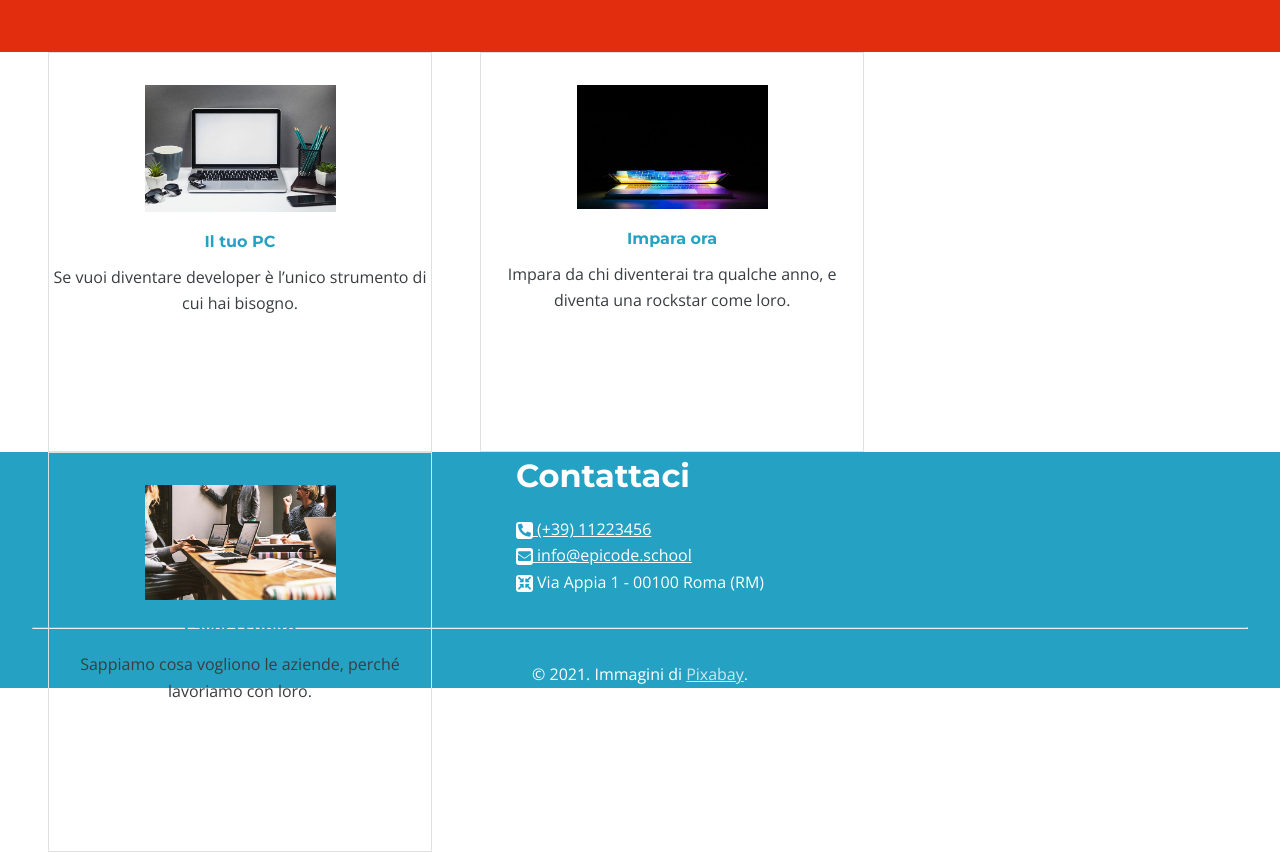
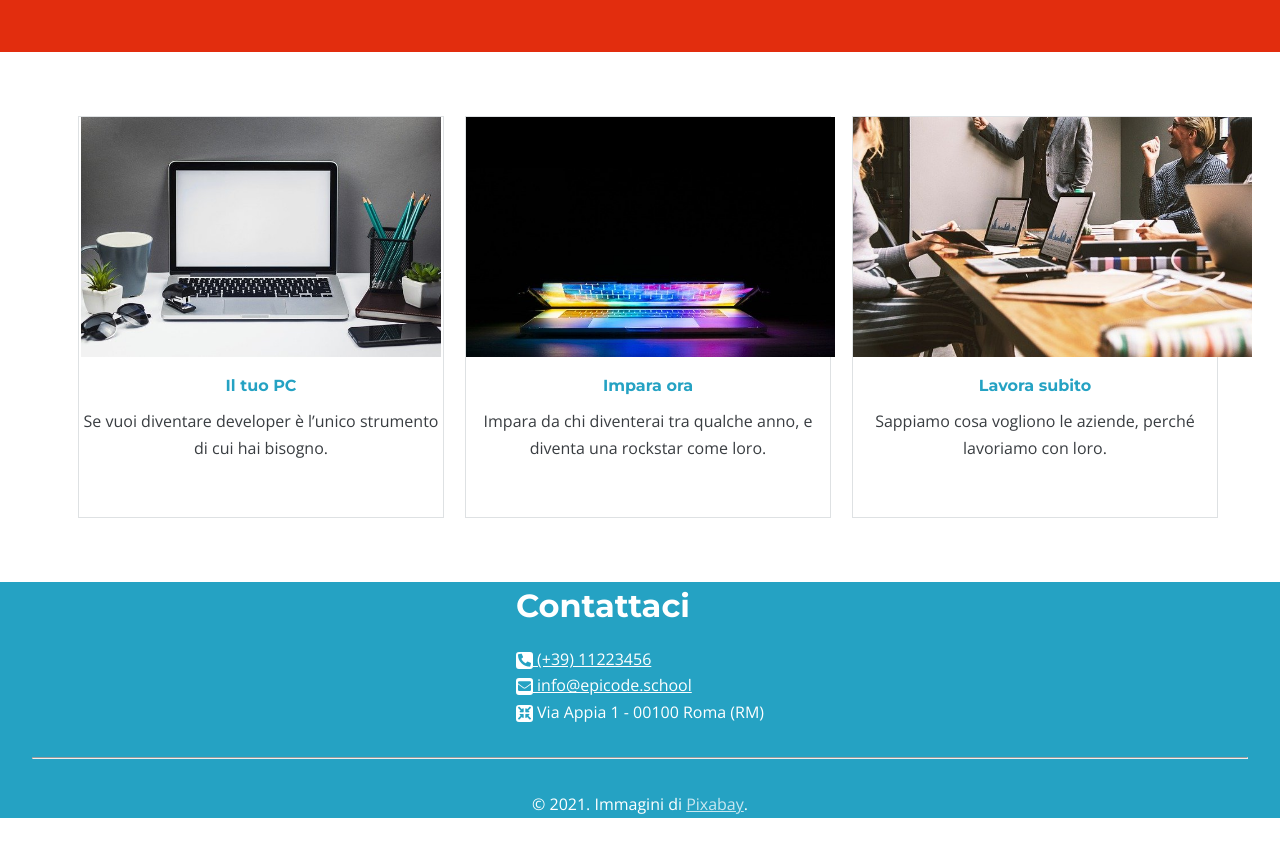
Before and after one commit to DanRusso669/U1-W1--Progetto-Settimanale, a plain HTML site: page index-desktop.html in a window 1280 px wide. Shown: the part 1248-2100 px from the top of the page. After the commit the page ends 2066 px from the top, so only its background shows below. Drawn offline with nearby package versions, Linux system fonts and the light colour scheme.

Commit message:
adds fixes desktop

```diff
--- a/assets/css/style-desktop.css
+++ b/assets/css/style-desktop.css
@@ -134,30 +134,28 @@ button {
 }
 /* article */
 article {
-  height: 400px;
-  width: 100%;
+  padding: 2rem;
+  margin-top: 2rem;
+  margin-bottom: 2rem;
+  text-align: center;
 }
 .box {
+  display: inline-block;
   width: 30%;
-  height: 100%;
-  display: inline-block;
-  box-sizing: border-box;
-  margin-right: -4px;
-  vertical-align: middle;
+  border: 1px solid #dee1e3;
+  margin-left: 1rem;
+  vertical-align: top;
+  min-height: 400px;
   text-align: center;
-  margin-left: 3rem;
 }
 .aqua img {
-  width: 50%;
-  padding-top: 2rem;
+  height: 240px;
 }
 .coral img {
-  width: 50%;
-  padding-top: 2rem;
+  height: 240px;
 }
 .crimson img {
-  width: 50%;
-  padding-top: 2rem;
+  height: 240px;
 }
 .aqua {
   border: 1px solid #dee1e3;
```
